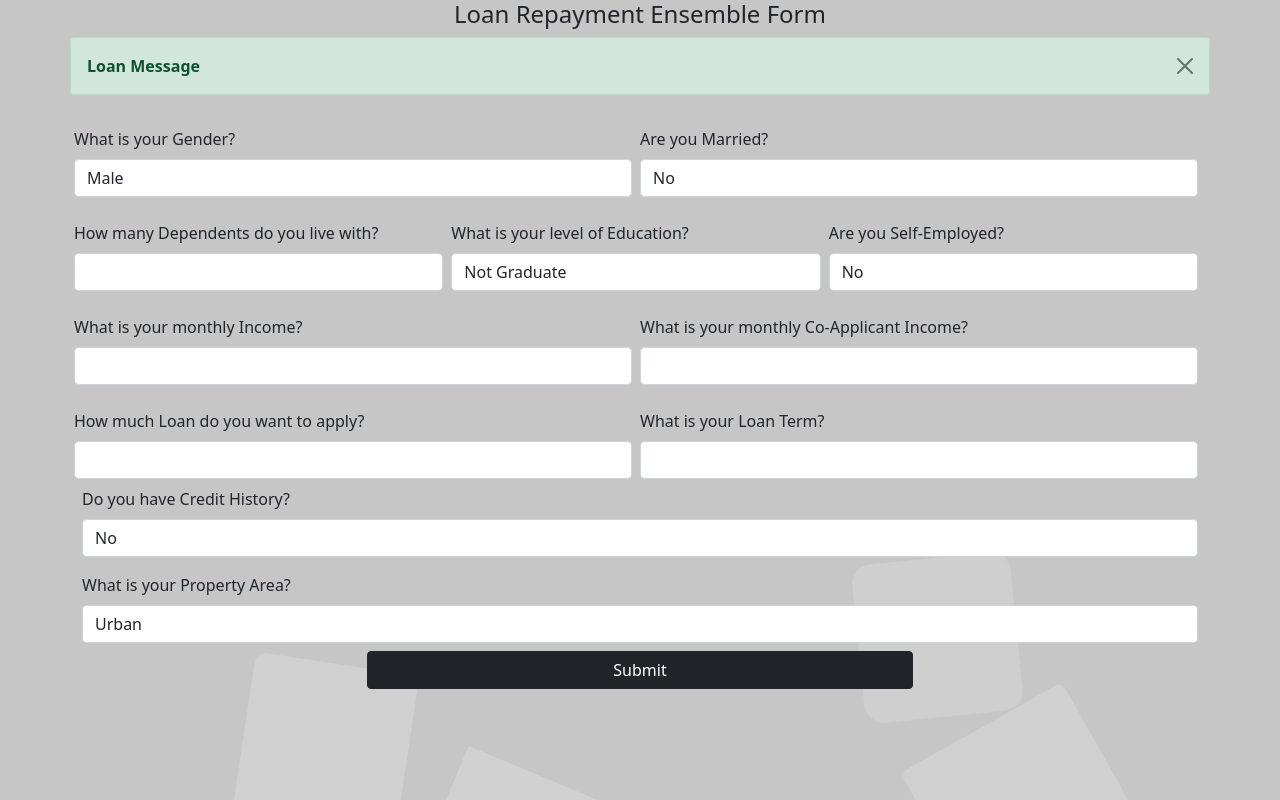
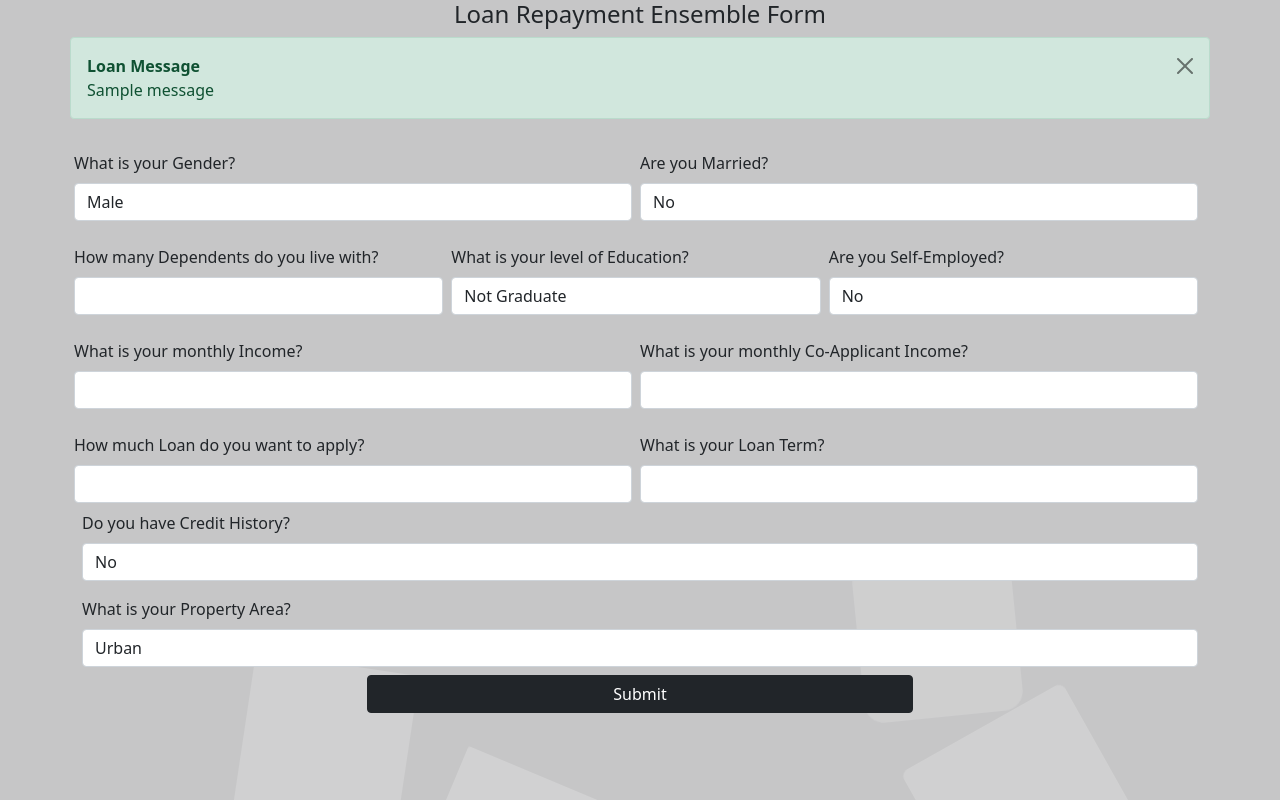
Before and after one commit to cla-bit/Loan-Ensemble-Model-Prediction, a Django app: page / in a window 1280 px wide. Run offline with Django 4.2, Linux system fonts and the light colour scheme; tables that the repository leaves empty hold one stand-in row (values such as "Sample post"); one stand-in notice (Sample message) is shown; parts of the project's set-up code (start-up, migrations or seed data) failed here and were passed over; some libraries are stand-ins or nearby versions.

Commit message:
Update loan-form.html

```diff
--- a/templates/loan-form.html
+++ b/templates/loan-form.html
@@ -41,7 +41,7 @@
                                 <button type="button" class="btn-close" data-bs-dismiss="alert" aria-label="Close"></button>
                             </div>
                             <div class="alert-body">
-                                {{ MESSAGE }}
+                                {{ message }}
                             </div>
                         </div>
                         {% endfor %}
```
